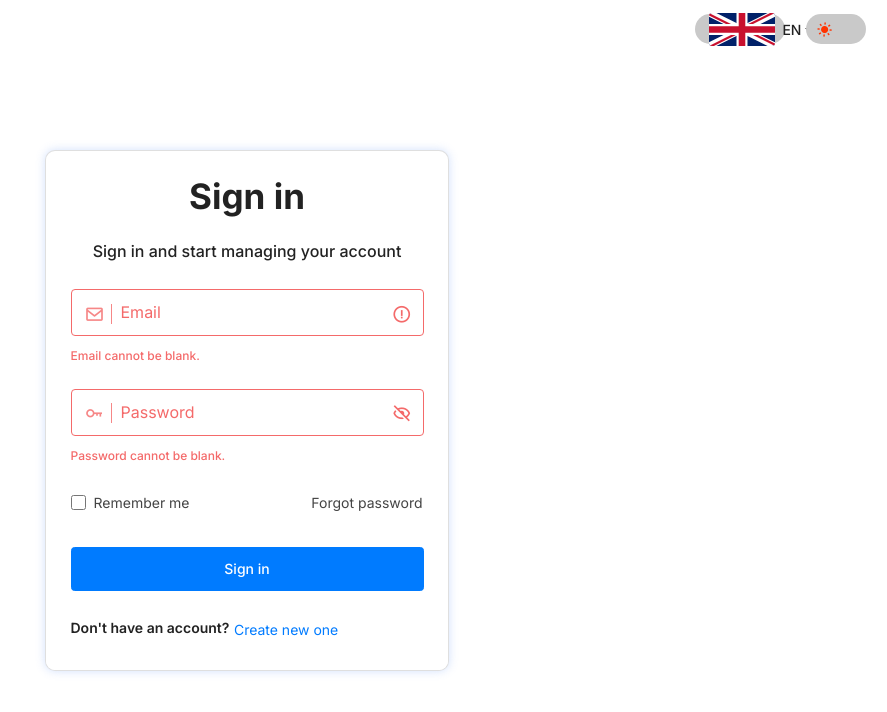
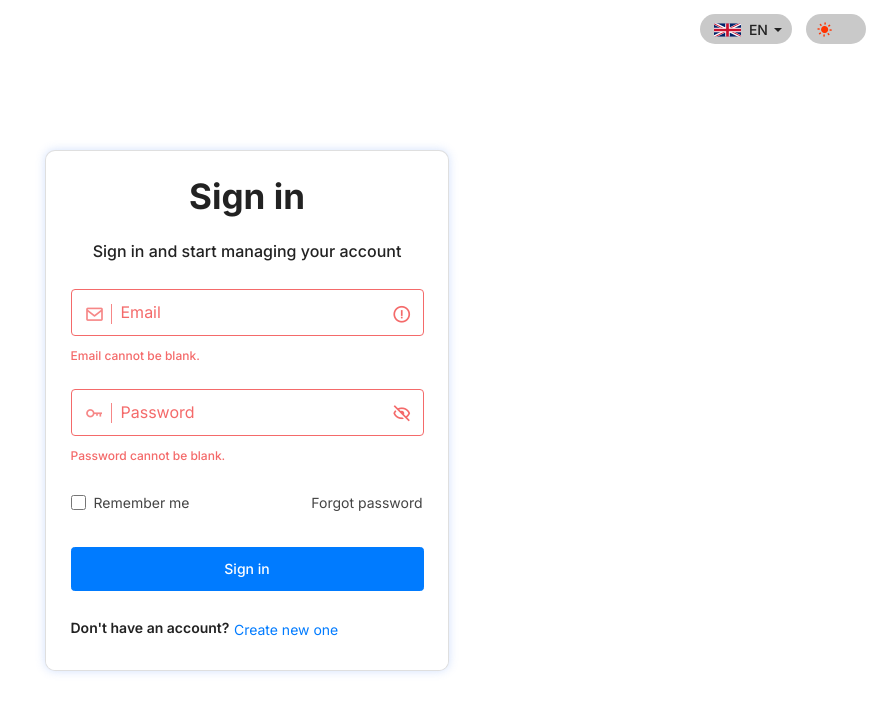
Before and after one commit to ErenHncr/login-form, a React (Create React App) app: page / in a window 1280 px wide. Shown: the top 712 px of the page, without its empty margins (393-1280 px from the left). Built offline with nearby package versions, Linux system fonts and the light colour scheme.

Commit message:
flag positioning changed

```diff
--- a/src/Login.css
+++ b/src/Login.css
@@ -29,6 +29,7 @@ body.light-theme {
   --bg-color: #fff;
   --bg-secondary-color: rgba(255, 255, 255, 0.8);
   --bg-third-color: rgb(201, 201, 201);
+  --bg-fourth-color: rgb(147, 147, 147);
   --anchor-color: #0033cc;
   --primary-color: #007bff;
 }
@@ -42,6 +43,7 @@ body.dark-theme {
   /* --bg-color: #121212; */
   --bg-secondary-color: #121212d8;
   --bg-third-color: #3d3d3d;
+  --bg-fourth-color: #5c5c5c;
   --anchor-color: #809fff;
   --gray-200: #eee;
   --primary-color: #007bff;
@@ -326,14 +328,15 @@ body.dark-theme .theme-icon{
 
 .dropdown{
   height: 30px;
-  width: 90px;
+  width: 92px;
 }
+
 .dropdown-toggle{
   background-color: var(--bg-third-color);
   border-radius: 15px;
   border: 0;
   height: 2.143rem !important;
-  width: 90px;
+  width: 92px;
   padding: 5.8px 10.5px 4.2px 14px !important;
 }
 .dropdown-toggle[aria-expanded=true]{
@@ -350,7 +353,7 @@ body.dark-theme .theme-icon{
   background-color: red !important;
 } */
 .dropdown-toggle:active{
-  background-color: var(--text-color) !important;
+  background-color: var(--bg-fourth-color) !important;
 }
 .dropdown-menu{
   margin-left: -48px;
@@ -363,4 +366,12 @@ body.dark-theme .dropdown-item:hover{
 .language-text{
   color: var(--text-color);
   font-weight: 500;
+  margin-right: 3px;
 }
+
+.language-flag{
+  width: 27px !important;
+  max-width: 27px;
+  height: 18px !important;
+  max-height: 18px;
+}
--- a/src/Login.js
+++ b/src/Login.js
@@ -207,7 +207,7 @@ function Login() {
             </DropdownMenu>
           </Dropdown>
           {/* eslint-disable-next-line */}
-        <label className="switch ml-4 mb-0">
+        <label className="switch ml-3 mb-0">
           <input
             type="checkbox"
             className="toggle"
```
